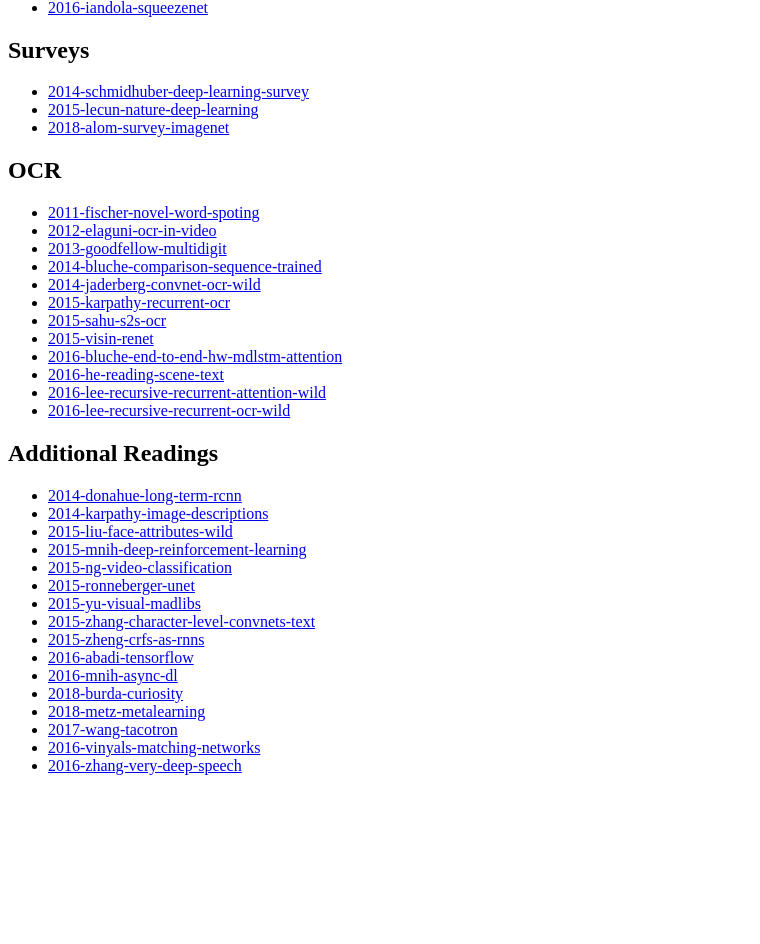
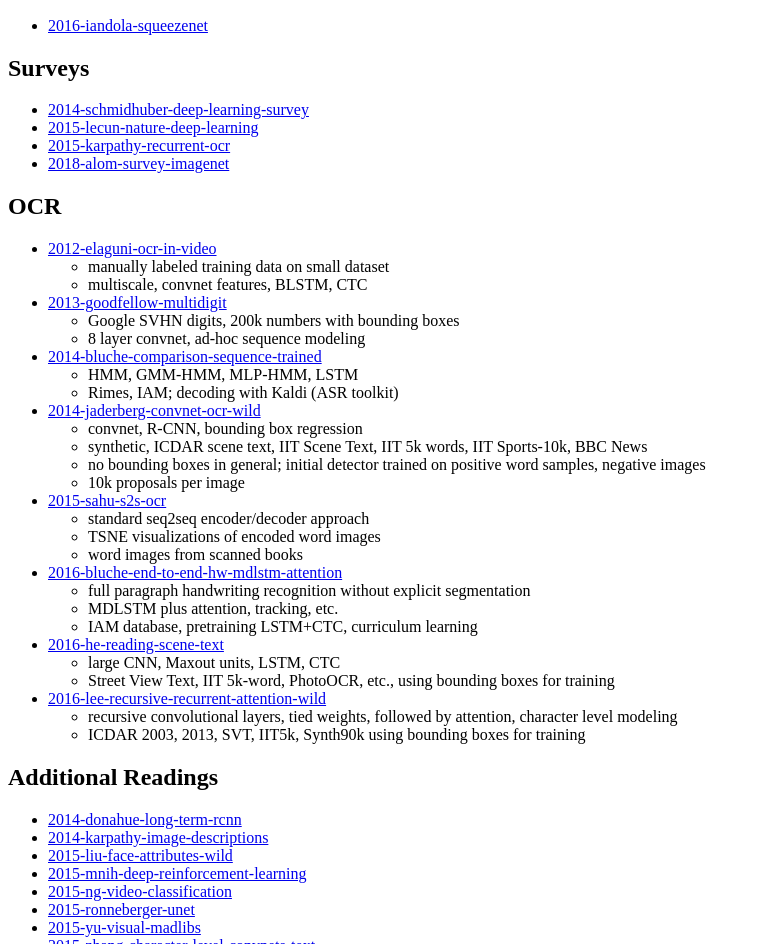
Before and after one commit to tmbdev-tutorials/icdar2019-readings, a plain HTML site: page index.html in a window 1280 px wide. Shown: the part 2153-3097 px from the top of the page, without its empty margins (0-760 px from the left). Before the commit the page ends 2944 px from the top, so only its background shows below. Drawn offline with Linux system fonts and the light colour scheme.

Commit message:
updated index.html

```diff
--- a/index.html
+++ b/index.html
@@ -73,6 +73,7 @@
 <li><a href="General/2009-graves-multidimensional.pdf">2009-graves-multidimensional</a></li>
 <li><a href="General/2014-byeon-supervised-texture.pdf">2014-byeon-supervised-texture</a></li>
 <li><a href="General/2016-visin-reseg.pdf">2016-visin-reseg</a></li>
+<li><a href="OCR/2015-visin-renet.pdf">2015-visin-renet</a></li>
 </ul>
 <h2 id="seq2seq-attention">Seq2Seq, Attention</h2>
 <ul>
@@ -107,22 +108,55 @@
 <ul>
 <li><a href="General/2014-schmidhuber-deep-learning-survey.pdf">2014-schmidhuber-deep-learning-survey</a></li>
 <li><a href="General/2015-lecun-nature-deep-learning.pdf">2015-lecun-nature-deep-learning</a></li>
+<li><a href="OCR/2015-karpathy-recurrent-ocr.pdf">2015-karpathy-recurrent-ocr</a></li>
 <li><a href="General/2018-alom-survey-imagenet.pdf">2018-alom-survey-imagenet</a></li>
 </ul>
 <h2 id="ocr">OCR</h2>
 <ul>
-<li><a href="OCR/2011-fischer-novel-word-spoting.pdf">2011-fischer-novel-word-spoting</a></li>
-<li><a href="OCR/2012-elaguni-ocr-in-video.pdf">2012-elaguni-ocr-in-video</a></li>
-<li><a href="OCR/2013-goodfellow-multidigit.pdf">2013-goodfellow-multidigit</a></li>
-<li><a href="OCR/2014-bluche-comparison-sequence-trained.pdf">2014-bluche-comparison-sequence-trained</a></li>
-<li><a href="OCR/2014-jaderberg-convnet-ocr-wild.pdf">2014-jaderberg-convnet-ocr-wild</a></li>
-<li><a href="OCR/2015-karpathy-recurrent-ocr.pdf">2015-karpathy-recurrent-ocr</a></li>
-<li><a href="OCR/2015-sahu-s2s-ocr.pdf">2015-sahu-s2s-ocr</a></li>
-<li><a href="OCR/2015-visin-renet.pdf">2015-visin-renet</a></li>
-<li><a href="OCR/2016-bluche-end-to-end-hw-mdlstm-attention.pdf">2016-bluche-end-to-end-hw-mdlstm-attention</a></li>
-<li><a href="OCR/2016-he-reading-scene-text.pdf">2016-he-reading-scene-text</a></li>
-<li><a href="OCR/2016-lee-recursive-recurrent-attention-wild.pdf">2016-lee-recursive-recurrent-attention-wild</a></li>
-<li><a href="OCR/2016-lee-recursive-recurrent-ocr-wild.pdf">2016-lee-recursive-recurrent-ocr-wild</a></li>
+<li><a href="OCR/2012-elaguni-ocr-in-video.pdf">2012-elaguni-ocr-in-video</a>
+<ul>
+<li>manually labeled training data on small dataset</li>
+<li>multiscale, convnet features, BLSTM, CTC</li>
+</ul></li>
+<li><a href="OCR/2013-goodfellow-multidigit.pdf">2013-goodfellow-multidigit</a>
+<ul>
+<li>Google SVHN digits, 200k numbers with bounding boxes</li>
+<li>8 layer convnet, ad-hoc sequence modeling</li>
+</ul></li>
+<li><a href="OCR/2014-bluche-comparison-sequence-trained.pdf">2014-bluche-comparison-sequence-trained</a>
+<ul>
+<li>HMM, GMM-HMM, MLP-HMM, LSTM</li>
+<li>Rimes, IAM; decoding with Kaldi (ASR toolkit)</li>
+</ul></li>
+<li><a href="OCR/2014-jaderberg-convnet-ocr-wild.pdf">2014-jaderberg-convnet-ocr-wild</a>
+<ul>
+<li>convnet, R-CNN, bounding box regression</li>
+<li>synthetic, ICDAR scene text, IIT Scene Text, IIT 5k words, IIT Sports-10k, BBC News</li>
+<li>no bounding boxes in general; initial detector trained on positive word samples, negative images</li>
+<li>10k proposals per image</li>
+</ul></li>
+<li><a href="OCR/2015-sahu-s2s-ocr.pdf">2015-sahu-s2s-ocr</a>
+<ul>
+<li>standard seq2seq encoder/decoder approach</li>
+<li>TSNE visualizations of encoded word images</li>
+<li>word images from scanned books</li>
+</ul></li>
+<li><a href="OCR/2016-bluche-end-to-end-hw-mdlstm-attention.pdf">2016-bluche-end-to-end-hw-mdlstm-attention</a>
+<ul>
+<li>full paragraph handwriting recognition without explicit segmentation</li>
+<li>MDLSTM plus attention, tracking, etc.</li>
+<li>IAM database, pretraining LSTM+CTC, curriculum learning</li>
+</ul></li>
+<li><a href="OCR/2016-he-reading-scene-text.pdf">2016-he-reading-scene-text</a>
+<ul>
+<li>large CNN, Maxout units, LSTM, CTC</li>
+<li>Street View Text, IIT 5k-word, PhotoOCR, etc., using bounding boxes for training</li>
+</ul></li>
+<li><a href="OCR/2016-lee-recursive-recurrent-attention-wild.pdf">2016-lee-recursive-recurrent-attention-wild</a>
+<ul>
+<li>recursive convolutional layers, tied weights, followed by attention, character level modeling</li>
+<li>ICDAR 2003, 2013, SVT, IIT5k, Synth90k using bounding boxes for training</li>
+</ul></li>
 </ul>
 <h2 id="additional-readings">Additional Readings</h2>
 <ul>
```
